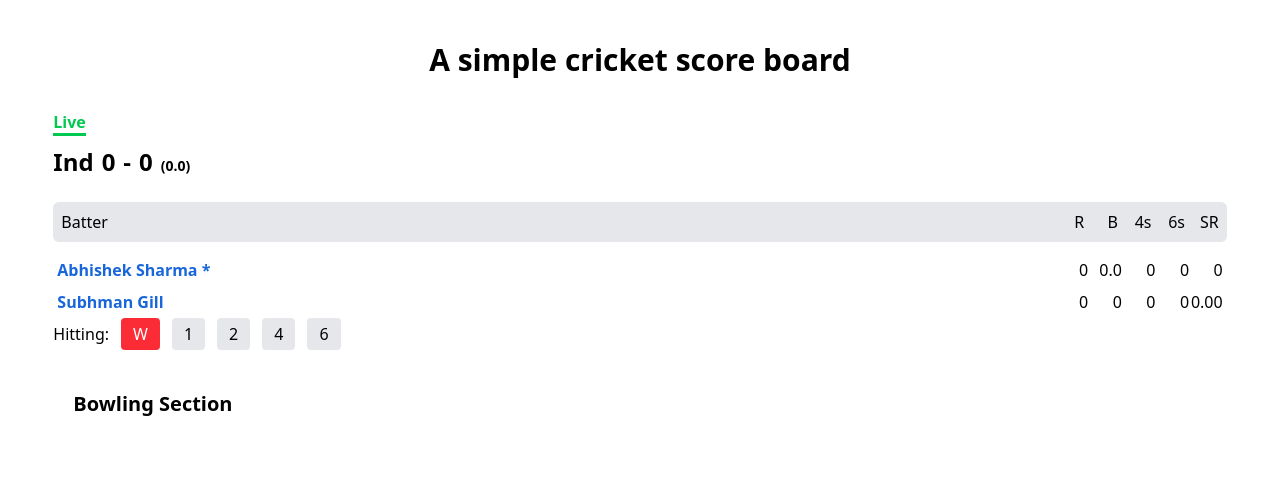
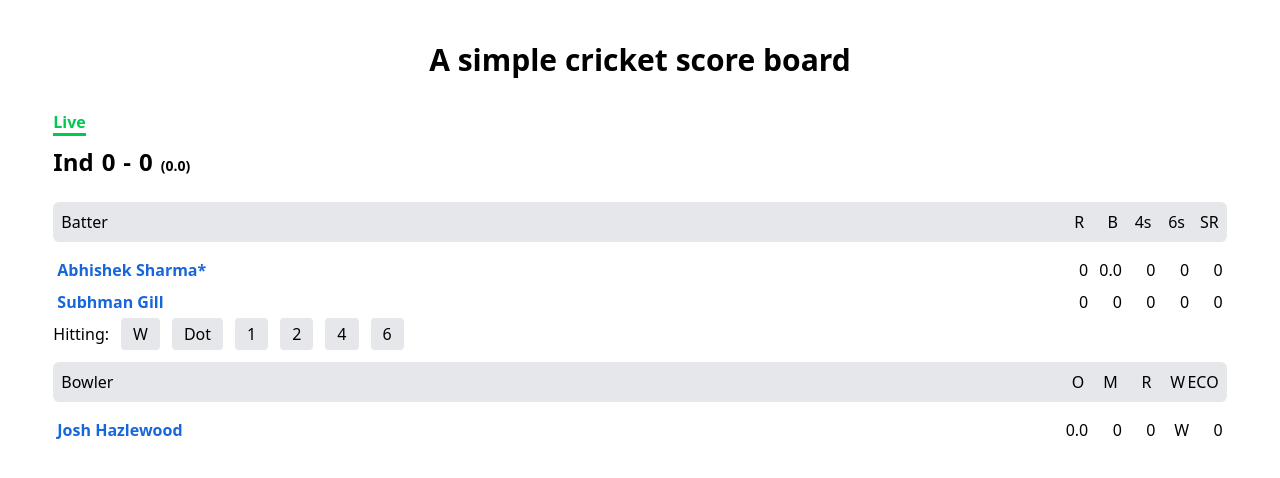
Before and after one commit to itsprodip/cricket-score-react, a React (Vite) app: page / in a window 1280 px wide. Shown: the top 478 px of the page. Built offline with nearby package versions, Linux system fonts and the light colour scheme.

Commit message:
Bowler added

```diff
--- a/src/components/Batter.jsx
+++ b/src/components/Batter.jsx
@@ -8,6 +8,9 @@ export default function Batter() {
   //playerA
   const [foursA,setFoursA]=useState(0);
   const [sixesA,setSixessA]=useState(0);
+  const handleDots=()=>{
+    setBalls(balls+1);
+  }
   const handleASingles = () => {
     setRuns(runs + 1);
     setBalls(balls + 1);
@@ -55,7 +58,14 @@ export default function Batter() {
       <div className="p-1 space-y-2">
         <div className="flex justify-between items-center">
           <div className="text-[#1866db] font-semibold">
-            Abhishek Sharma <span className="playerA">*</span>
+            {" "}
+            <a
+              href="https://www.cricbuzz.com/profiles/12086/abhishek-sharma"
+              target="_blank"
+            >
+              Abhishek Sharma
+            </a>
+            <span className="playerA">*</span>
           </div>
 
           <div className="grid grid-cols-5 w-42 text-right">
@@ -65,7 +75,7 @@ export default function Batter() {
             </h4>
             <h4>{foursA}</h4>
             <h4>{sixesA}</h4>
-            <h4 className=" pl-5">
+            <h4 className=" ml-2">
               {balls == 0 ? 0 : ((runs / balls) * 100).toFixed(2)}
             </h4>
           </div>
@@ -73,22 +83,35 @@ export default function Batter() {
 
         <div className="flex justify-between">
           <div className="text-[#1866db] font-semibold">
-            Subhman Gill <span className="playerB hidden">*</span>
+            {" "}
+            <a
+              href="https://www.cricbuzz.com/profiles/11808/shubman-gill"
+              target="_blank"
+            >
+              Subhman Gill
+            </a>
+            <span className="playerB hidden">*</span>
           </div>
           <div className="grid grid-cols-5 w-42 text-right">
             <h4>0</h4>
             <h4>0</h4>
             <h4>0</h4>
             <h4>0</h4>
-            <h4>0.00</h4>
+            <h4>0</h4>
           </div>
         </div>
       </div>
 
       <section className="flex items-center gap-3">
         <span className="font-medium">Hitting:</span>
-        <button className="px-3 py-1 bg-red-500 text-white rounded hover:bg-red-600 transition cursor-pointer">
+        <button className="px-3 py-1 bg-gray-200 rounded hover:bg-gray-300 transition cursor-pointer">
           W
+        </button>
+        <button
+          onClick={handleDots}
+          className="px-3 py-1 bg-gray-200 rounded hover:bg-gray-300 transition cursor-pointer"
+        >
+          Dot
         </button>
         <button
           onClick={handleASingles}
@@ -115,6 +138,44 @@ export default function Batter() {
           6
         </button>
       </section>
+      {/* Bowling sections */}
+      <div className="">
+        <div className="p-2 bg-gray-200 my-3 rounded-md flex justify-between">
+          <div>Bowler</div>
+          <div className="grid grid-cols-5 w-42 text-right">
+            <h4>O</h4>
+            <h4>M</h4>
+            <h4>R</h4>
+            <h4>W</h4>
+            <h4>ECO</h4>
+          </div>
+        </div>
+        <div className="p-1 space-y-2">
+          <div className="flex justify-between items-center">
+            <div className="text-[#1866db] font-semibold">
+              <a
+                href="https://www.cricbuzz.com/profiles/6258/josh-hazlewood"
+                target="_blank"
+              >
+                Josh Hazlewood
+              </a>
+              <span className="playerA"></span>
+            </div>
+
+            <div className="grid grid-cols-5 w-42 text-right">
+              <h4>
+                {parseInt(balls / 6)}.{balls % 6}
+              </h4>
+              <h4>0</h4>
+              <h4>{runs}</h4>
+              <h4>W</h4>
+              <h4 className="ml-1">
+                {balls == 0 ? 0 : (runs / (balls / 6)).toFixed(2)}
+              </h4>
+            </div>
+          </div>
+        </div>
+      </div>
     </div>
   );
 }
--- a/src/components/Bowler.jsx
+++ b/src/components/Bowler.jsx
@@ -1,9 +1,7 @@
 import Batter from "./Batter";
 export default function Bowler() {
   return (
-    <div className="p-5">
-      <h1 className="text-xl font-bold mb-4">Bowling Section</h1>
-
-    </div>
+<>
+</>
   );
 }
```
